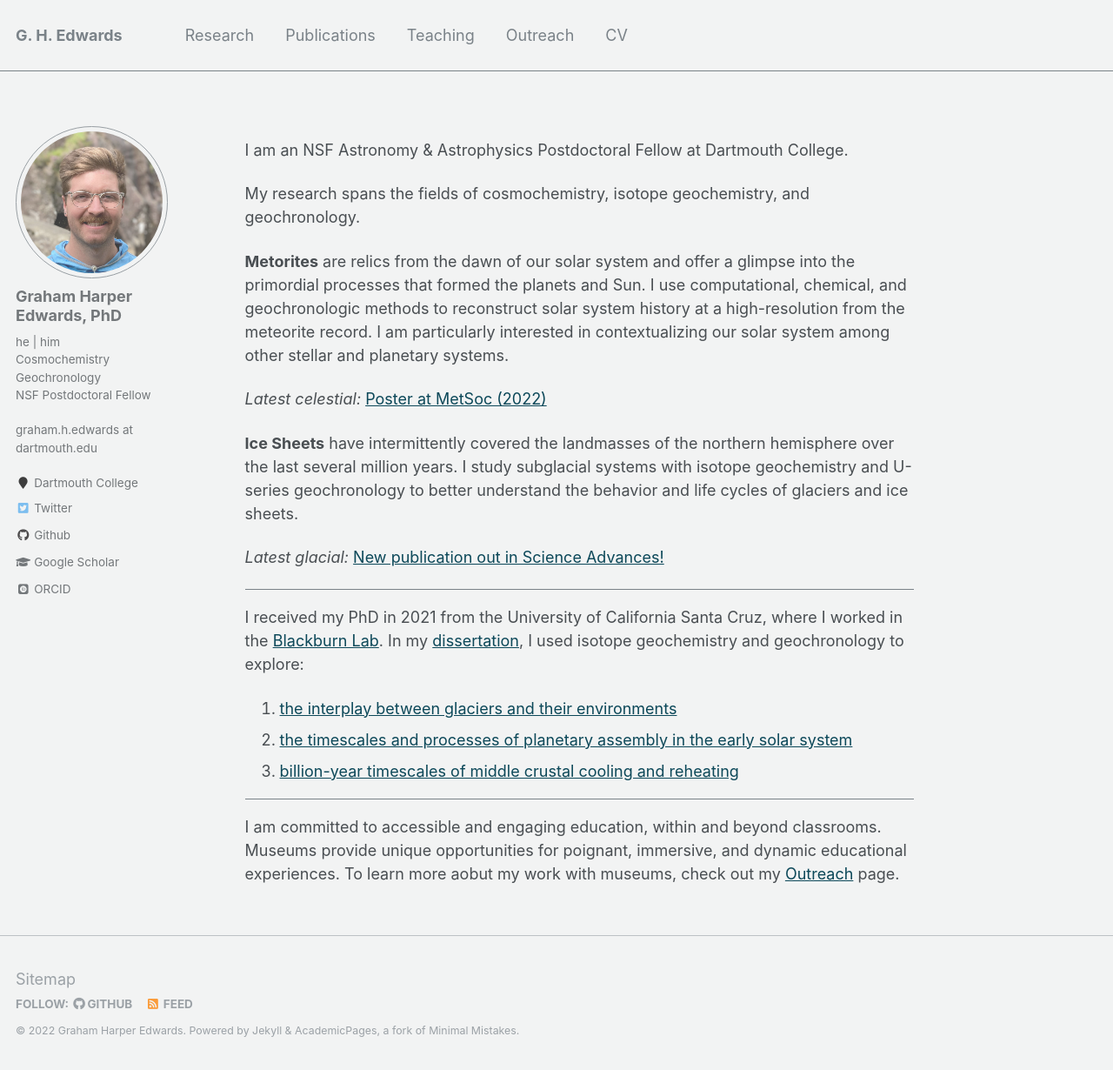
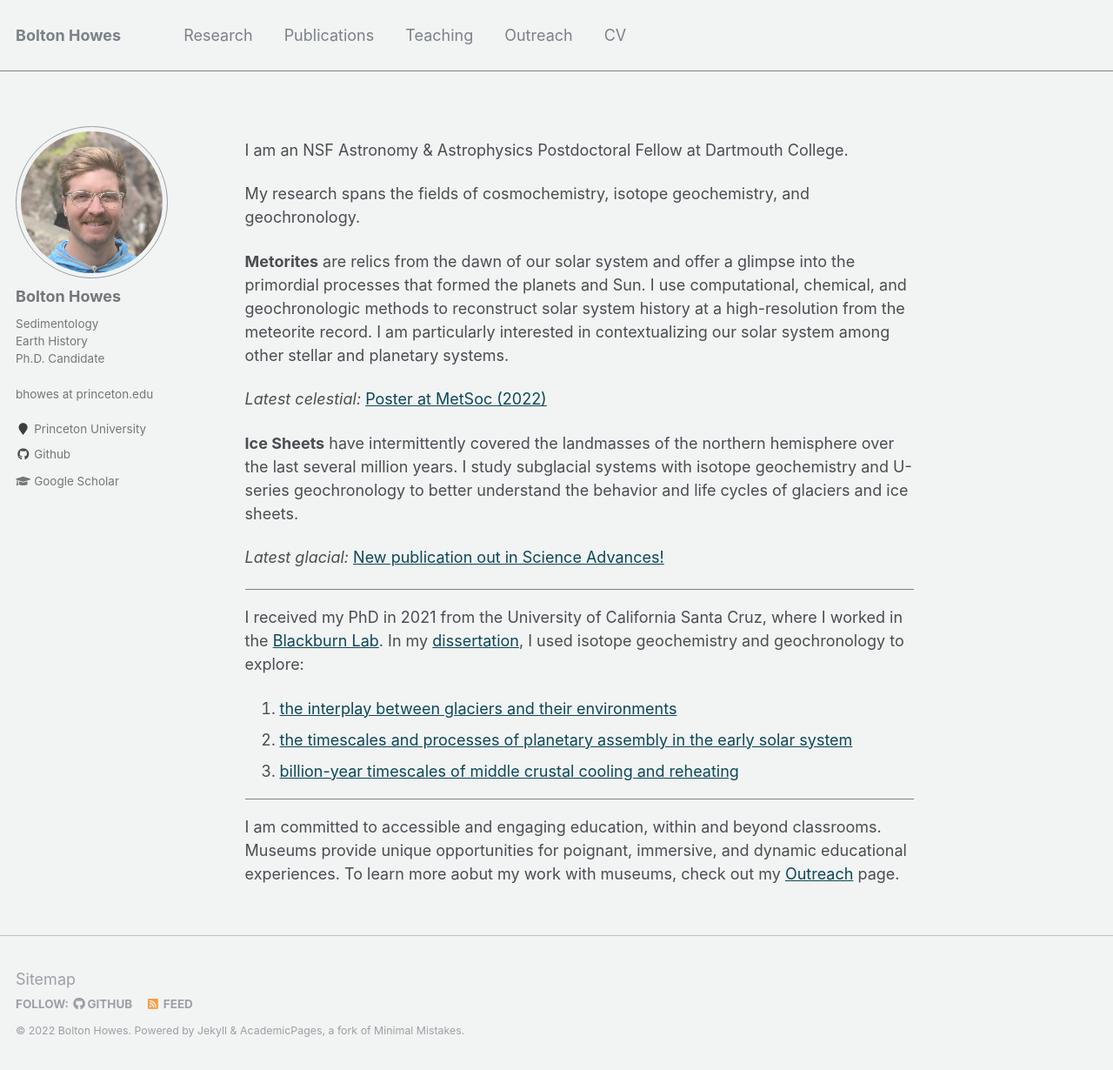
Before and after one commit to boltonhowes22/boltonhowes22.github.io, a Jekyll site: the page built from _pages/about.md, in a window 1280 px wide and 1230 px high. Shown: the whole window at 87% size. Built offline with Jekyll 4.4.1, drawn with Linux system fonts in a browser that asks for light colours; some web fonts are replaced.

Commit message:
Update _config.yml

```diff
--- a/_config.yml
+++ b/_config.yml
@@ -7,13 +7,13 @@
 
 # Site Settings
 locale                   : "en-US"
-title                    : "G. H. Edwards"
+title                    : "Bolton Howes"
 title_separator          : "|"
-name                     : &name "Graham Harper Edwards"
-description              : &description "geochemistry, cosmochemistry, geochronology"
-url                      : https://grahamedwards.github.io # the base hostname & protocol for your site e.g. "https://mmistakes.github.io"
+name                     : &name "Bolton Howes"
+description              : &description "Sedimentology & Earth History"
+url                      : https://boltonhowes22.github.io # the base hostname & protocol for your site e.g. "https://mmistakes.github.io"
 baseurl                  : "" # the subpath of your site, e.g. "/blog"
-repository               : "grahamedwards/grahamedwards.github.io"
+repository               : "boltonhowes22/boltonhowes22.github.io"
 teaser                   : # filename of teaser fallback teaser image placed in /images/, .e.g. "500x300.png"
 breadcrumbs              : false # true, false (default)
 words_per_minute         : 160
@@ -80,13 +80,13 @@ analytics:
 
 # Site Author
 author:
-  name             : "Graham Harper Edwards, PhD"
+  name             : "Bolton Howes"
   avatar           : "profile.jpg"
-  bio              : "he | him<br>Cosmochemistry<br>Geochronology<br>NSF Postdoctoral Fellow<br><br>graham.h.edwards at dartmouth.edu"
-  location         : "Dartmouth College"
+  bio              : "Sedimentology<br>Earth History<br>Ph.D. Candidate<br><br>bhowes at princeton.edu"
+  location         : "Princeton University"
   employer         :
   pubmed           :
-  googlescholar    : "https://scholar.google.com/citations?user=KHLOvgcAAAAJ&hl=en"
+  googlescholar    : "https://scholar.google.com/citations?user=yiG1jRIAAAAJ&hl=en&oi=ao"
   email            :
   researchgate     :  # example: "https://www.researchgate.net/profile/yourprofile"
   uri              :
@@ -96,20 +96,20 @@ author:
   flickr           :
   facebook         :
   foursquare       :
-  github           : "grahamedwards"
+  github           : "boltonhowes22"
   google_plus      :
   keybase          :
   instagram        :
   impactstory      : #"https://profiles.impactstory.org/u/xxxx-xxxx-xxxx-xxxx"
   lastfm           :
   linkedin         :
-  orcid            : "http://orcid.org/0000-0002-3285-4858"
+  orcid            : #"http://orcid.org/0000-0002-3285-4858"
   pinterest        :
   soundcloud       :
   stackoverflow    : # http://stackoverflow.com/users/123456/username
   steam            :
   tumblr           :
-  twitter          : "gisforgeology"
+  twitter          : #"gisforgeology"
   vine             :
   weibo            :
   xing             :
```
